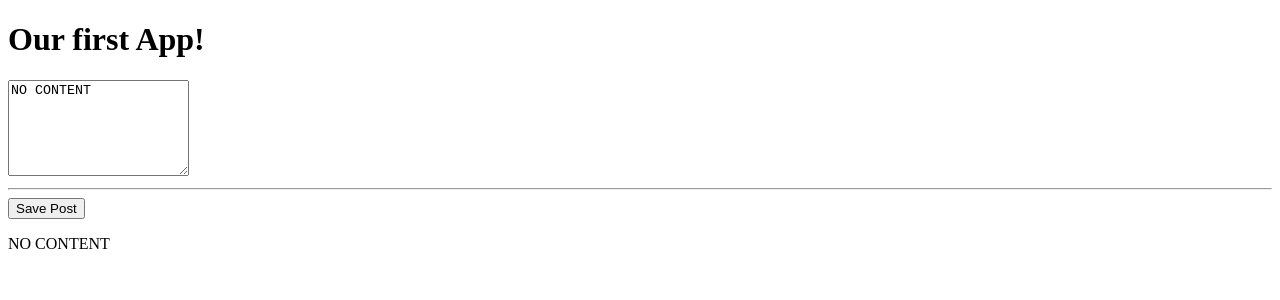
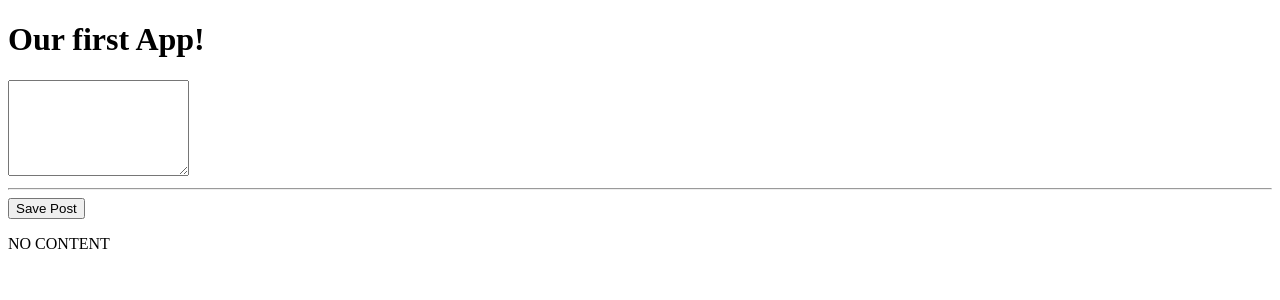
Before and after one commit to Truper63/blog-mean, an Angular app: page / in a window 1280 px wide. Shown: the top 300 px of the page. Built offline with nearby package versions, Linux system fonts and the light colour scheme.

Commit message:
2.19 Getting user input

```diff
--- a/src/app/app.module.ts
+++ b/src/app/app.module.ts
@@ -1,12 +1,13 @@
 import { NgModule } from '@angular/core';
 import { BrowserModule } from '@angular/platform-browser';
+import { FormsModule } from '@angular/forms';
 
 import { AppComponent } from './app.component';
 import { PostCreateComponent } from './posts/post-create/post-create.component';
 
 @NgModule({
   declarations: [AppComponent, PostCreateComponent],
-  imports: [BrowserModule],
+  imports: [BrowserModule, FormsModule],
   providers: [],
   bootstrap: [AppComponent],
 })
--- a/src/app/posts/post-create/post-create.component.html
+++ b/src/app/posts/post-create/post-create.component.html
@@ -1,4 +1,4 @@
-<textarea rows="6" [value]="newPost"></textarea>
+<textarea rows="6" [(ngModel)]="enteredValue"></textarea>
 <hr />
 <button (click)="onAddPost()">Save Post</button>
 <p>{{ newPost }}</p>
--- a/src/app/posts/post-create/post-create.component.ts
+++ b/src/app/posts/post-create/post-create.component.ts
@@ -5,9 +5,10 @@
   templateUrl: './post-create.component.html',
 })
 export class PostCreateComponent {
+  enteredValue = '';
   newPost = 'NO CONTENT';
 
   onAddPost() {
-    this.newPost = "The user's post";
+    this.newPost = this.enteredValue;
   }
 }
```
